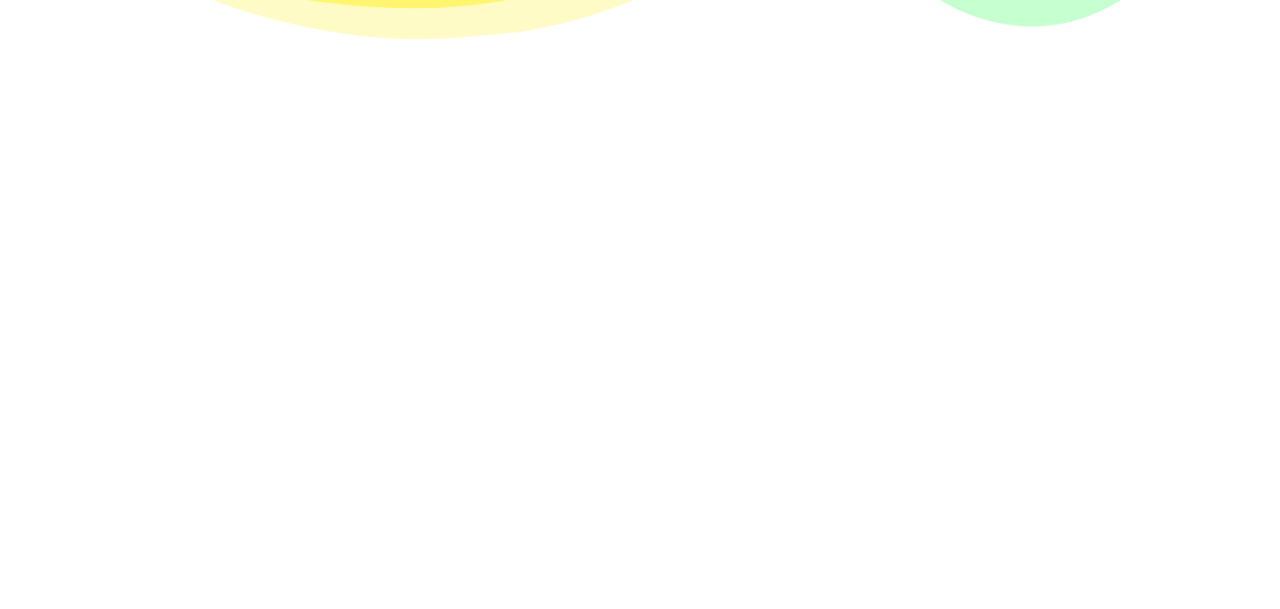
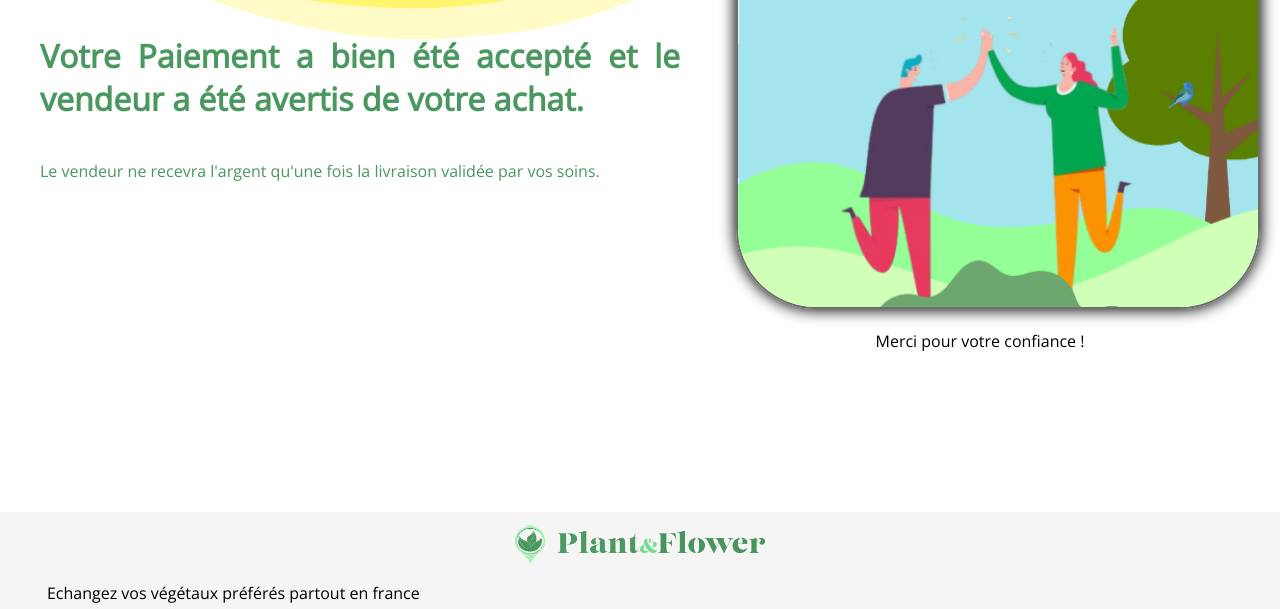
Before and after one commit to thomas-c-p-fischer/plantetflower, a Symfony app: template templates/annonce/redirectionPaiement.html.twig in a window 1280 px wide. Shown: the part 360-969 px from the top of the page. Before the commit the page ends 399 px from the top, so only its background shows below. Run offline with Twig, Linux system fonts and the light colour scheme; the template is opened without the code that fills it, so the values that code supplies are empty; some libraries are stand-ins or nearby versions.

Commit message:
:art: twig de redirectionPaiement et son css.

```diff
--- a/src/Controller/PaiementController.php
+++ b/src/Controller/PaiementController.php
@@ -80,6 +80,6 @@ class PaiementController extends AbstractController
         $bankAccount = $service->getBankAccountId($sellerId);
         $service->createPayOut($sellerWalletId, $bankAccount, $sellerId, $prixAnnonce);
         //Puis on redirige vers l'endroit où l'on veut.
-        return $this->redirectToRoute('annonce_ajouter');
+        return $this->render('annonce/redirectionPaiement.html.twig');
     }
 }
--- a/templates/annonce/redirectionPaiement.html.twig
+++ b/templates/annonce/redirectionPaiement.html.twig
@@ -1,9 +1,24 @@
 {% extends 'base.html.twig' %}
 
 {% block title %}
-    Redirection paiement
+    Confirmation d'achat
 {% endblock %}
 
 {% block body %}
+    <div class="recapLivraison">
+        <div class="textRecap">
+            <h2>Votre Paiement a bien été accepté et le vendeur a été avertis de votre achat.</h2>
+            <p class="notification">Le vendeur ne recevra l'argent qu'une fois la livraison validée par vos soins.</p>
+        </div>
+        <div class="divImgRecap">
+            <div class="globalImgMerci">
+                <img src="{{ asset('media/img/livraison.png') }}" alt="image livraison fleur plante"
+                     class="img_livraison">
+                <p>Merci pour votre confiance !</p>
+            </div>
+        </div>
+    </div>
+
+
 
 {% endblock %}
--- a/templates/base.html.twig
+++ b/templates/base.html.twig
@@ -21,6 +21,7 @@
     <link rel="stylesheet" href="{{ asset("/assets/register.css") }}">
     <link rel="stylesheet" href="{{ asset("/assets/login.css") }}">
     <link rel="stylesheet" href="{{ asset("/assets/userProfil.css") }}">
+    <link rel="stylesheet" href="{{ asset("/assets/redirectionPaiement.css") }}">
 
     <!--On charge Jquery depuis le CDN de Google-->
     <script src="https://ajax.googleapis.com/ajax/libs/jquery/3.6.0/jquery.min.js"></script>
@@ -81,7 +82,8 @@
                     </li>
                     <li class="list-item2">
                         <a href={{ path('security_logout') }}>
-                            <img class="userIcons" src="{{ asset('media/img/person-exit-solid.png') }}" alt="user-disconnect">
+                            <img class="userIcons" src="{{ asset('media/img/person-exit-solid.png') }}"
+                                 alt="user-disconnect">
                         </a>
                     </li>
 
@@ -96,7 +98,8 @@
                     <li class="list-item2">
                         {# <div class="btn-inscription"> #}
                         <a href={{ path('registration_register') }}>
-                            <img class="userIcons" src="{{ asset('media/img/user-plus-solid.png') }}" alt="user-register">
+                            <img class="userIcons" src="{{ asset('media/img/user-plus-solid.png') }}"
+                                 alt="user-register">
                         </a>
                         {# </div> #}
                     </li>
```
Also changed, not shown: public/assets/redirectionPaiement.css (added), public/media/img/livraison.png (added).
